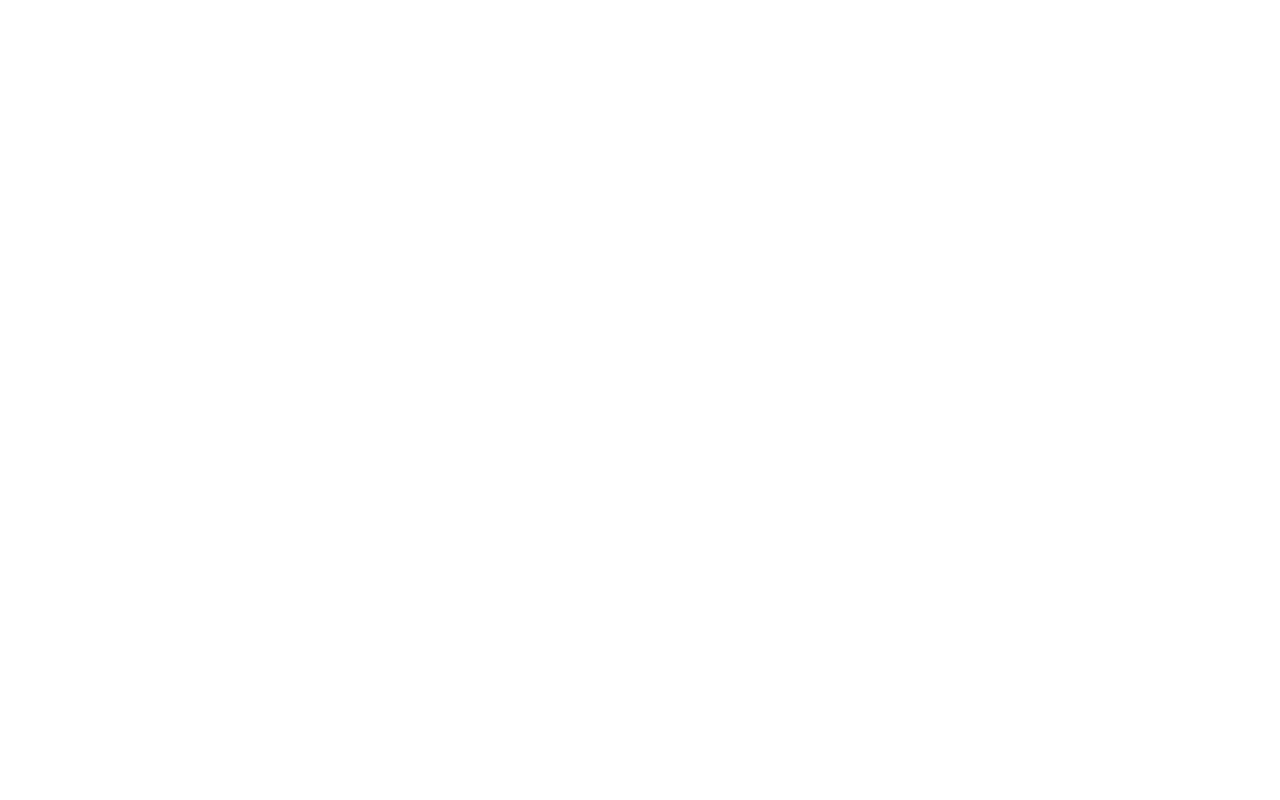
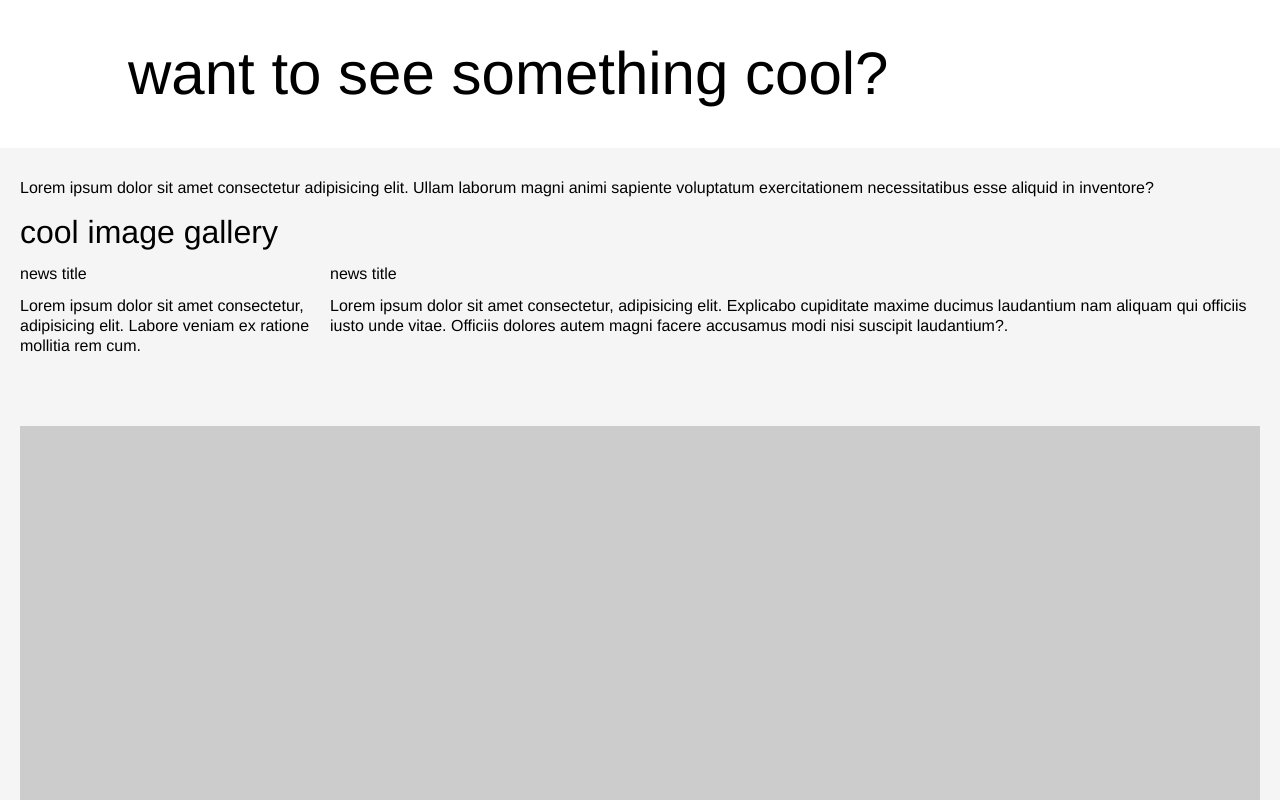
Before and after one commit to ayaboutwell/ayaboutwell.github.io, a plain HTML site: page flexbox /index.html in a window 1280 px wide. Shown: the top 800 px of the page. Drawn offline with Linux system fonts and the light colour scheme; placeholder pictures from the web are drawn by us.

Commit message:
flexbox complete

```diff
--- a/flexbox /index.html
+++ b/flexbox /index.html
@@ -4,9 +4,54 @@
     <meta charset="UTF-8">
     <meta http-equiv="X-UA-Compatible" content="IE=edge">
     <meta name="viewport" content="width=device-width, initial-scale=1.0">
-    <title>Document</title>
+    <link rel="stylesheet" href="reset.css">
+    <link rel="stylesheet" href="style.css">
+    <title>Aya's Flexbox</title>
+
 </head>
 <body>
+    <header>
 
+    <h1>want to see something cool?</h1>
+    </header>
+
+    <main>
+        <p>Lorem ipsum dolor sit amet consectetur adipisicing elit. Ullam laborum magni animi sapiente voluptatum exercitationem necessitatibus esse aliquid in inventore?
+        </p>
+        <h2>cool image gallery</h2>
+
+<section class="news">
+    <article class="left">
+        <h3>news title</h3>
+        <p>Lorem ipsum dolor sit amet consectetur, adipisicing elit. Labore veniam ex ratione mollitia rem cum.</p>
+    </article>
+    <article class="right">
+        <h3>news title</h3>
+        <p>Lorem ipsum dolor sit amet consectetur, adipisicing elit. Explicabo cupiditate maxime ducimus laudantium nam aliquam qui officiis iusto unde vitae. Officiis dolores autem magni facere accusamus modi nisi suscipit laudantium?.</p>
+    </article>
+</section>
+
+
+        <section class="'gallery">
+            <div class="card one">
+                <img src="https://dummyimage.com/300X300/000/fff.jpg&text=cool+image"/>
+                <p>cool image alert</p>
+            </div>
+            <div class="card two">
+                <img src="https://dummyimage.com/300X300/000/fff.jpg&text=cool+image"/>
+                <p>another cool image alert</p>
+            </div>
+            <div class="card three">
+                <img src="https://dummyimage.com/300X300/000/fff.jpg&text=cool+image"/>
+                <p>and another one</p>
+            </div>
+            <div class="card four">
+                <img src="https://dummyimage.com/300X300/000/fff.jpg&text=cool+image"/>
+                <p>you guessed it it's another one</p>
+            </div>
+
+        </section>
+
+    </main>
 </body>
 </html>
--- a/flexbox /style.css
+++ b/flexbox /style.css
@@ -0,0 +1,73 @@
+* {
+    box-sizing:border-box;
+}
+
+body {
+font-family:'Franklin Gothic Medium', 'Arial Narrow', Arial, sans-serif
+font-size: 20px;
+line-height: 24px;
+}
+
+header {
+    width: 80%;
+    margin: 40px auto;
+}
+
+main {
+    background-color: whitesmoke;
+    padding: 20px;
+}
+.news {
+    display:flex;
+    margin-bottom:60px;
+}
+
+.news .left {
+flex:1;
+
+}
+
+.news .right {
+
+flex:3;
+}
+.gallery{
+display: flex;
+flex-wrap: wrap;
+}
+
+.gallery div {border: 1px black;
+}
+
+img {width:100%}
+
+.gallery div {
+    flex: 25%;
+}
+
+
+h1,
+h2,
+h3 {font-family: 'Franklin Gothic Medium', 'Arial Narrow', Arial, sans-serif;
+}
+
+h1 {
+font-size: 60px;
+line-height: 68px;
+margin-bottom: 20px;
+}
+
+h2 {
+    font-size: 32px;
+    line-height: 36px;
+    margin-top: 16px;
+    margin-bottom: 12px;
+}
+
+p{
+    font-family: 'Franklin Gothic Medium', 'Arial Narrow', Arial, sans-serif;
+    font-size: 16px;
+    line-height: 20px;
+    margin-top: 10px;
+    margin-bottom: 10px;
+}
```
